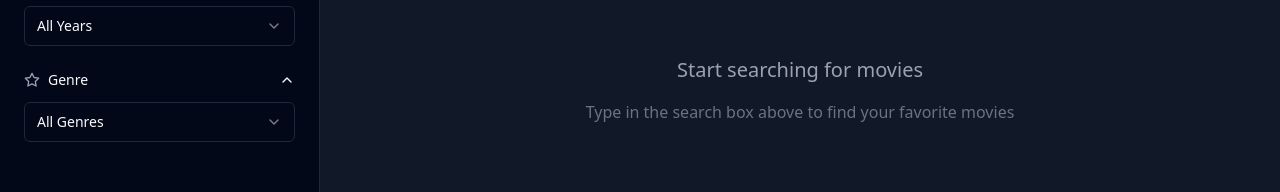
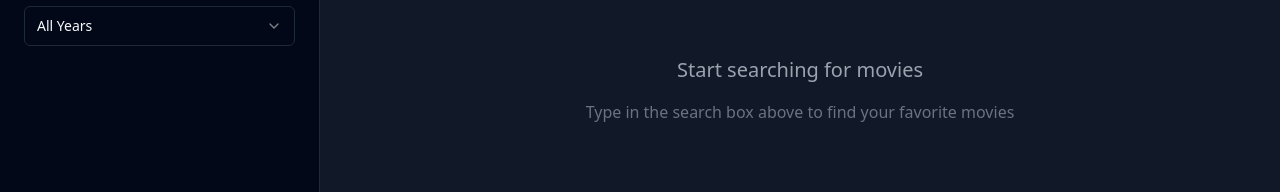
Before and after one commit to mahmoudbahaa755/nexus-task, a React (Vite) app: page / in a window 1280 px wide. Shown: the part 327-519 px from the top of the page. Built offline with nearby package versions, Linux system fonts and the light colour scheme.

Commit message:
removing un exist filter in api

```diff
--- a/src/components/filters/FilterSidebar.tsx
+++ b/src/components/filters/FilterSidebar.tsx
@@ -1,6 +1,6 @@
-import { Calendar, ChevronDown, Film, Filter, Star, X } from "lucide-react";
+import { Calendar, ChevronDown, Film, Filter, X } from "lucide-react";
 import React from "react";
-import { genres, movieTypes, years } from "../../constants/filter-options";
+import { movieTypes, years } from "../../constants/filter-options";
 import { cn } from "../../lib/utils";
 import { Badge } from "../ui/badge";
 import { Button } from "../ui/button";
@@ -23,7 +23,6 @@ interface FilterSidebarProps {
   filters: {
     type: string;
     year: string;
-    genre: string;
   };
   onFilterChange: (key: string, value: string) => void;
   onClearFilters: () => void;
@@ -38,9 +37,8 @@ const FilterSidebar: React.FC<FilterSidebarProps> = ({
 }) => {
   const [typeOpen, setTypeOpen] = React.useState(true);
   const [yearOpen, setYearOpen] = React.useState(true);
-  const [genreOpen, setGenreOpen] = React.useState(true);
 
-  const hasActiveFilters = filters.type || filters.year || filters.genre;
+  const hasActiveFilters = filters.type || filters.year;
 
   // Convert empty string filters to special "all" values for Select components
   const getSelectValue = (filterValue: string, allValue: string) => {
@@ -171,46 +169,6 @@ const FilterSidebar: React.FC<FilterSidebarProps> = ({
             </CollapsibleContent>
           </Collapsible>
 
-          {/* Genre Filter */}
-          <Collapsible open={genreOpen} onOpenChange={setGenreOpen}>
-            <CollapsibleTrigger asChild>
-              <Button
-                variant="ghost"
-                className="w-full justify-between p-0 h-auto mb-3"
-              >
-                <div className="flex items-center space-x-2">
-                  <Star className="h-4 w-4 text-muted-foreground" />
-                  <span className="font-medium">Genre</span>
-                </div>
-                <ChevronDown
-                  className={cn(
-                    "h-4 w-4 transition-transform",
-                    genreOpen && "rotate-180"
-                  )}
-                />
-              </Button>
-            </CollapsibleTrigger>
-            <CollapsibleContent className="space-y-2 mb-6">
-              <Select
-                value={getSelectValue(filters.genre, "_all_genres_")}
-                onValueChange={(value) =>
-                  onFilterChange("genre", value === "_all_genres_" ? "" : value)
-                }
-              >
-                <SelectTrigger>
-                  <SelectValue placeholder="Select genre" />
-                </SelectTrigger>
-                <SelectContent>
-                  {genres.map((genre) => (
-                    <SelectItem key={genre.value} value={genre.value}>
-                      {genre.label}
-                    </SelectItem>
-                  ))}
-                </SelectContent>
-              </Select>
-            </CollapsibleContent>
-          </Collapsible>
-
           {/* Active Filters */}
           {hasActiveFilters && (
             <div className="space-y-3">
@@ -253,24 +211,6 @@ const FilterSidebar: React.FC<FilterSidebarProps> = ({
                     </Badge>
                   </div>
                 )}
-                {filters.genre && (
-                  <div className="flex items-center justify-between">
-                    <Badge
-                      variant="secondary"
-                      className="flex items-center gap-2"
-                    >
-                      Genre: {filters.genre}
-                      <Button
-                        variant="ghost"
-                        size="icon"
-                        className="h-4 w-4 p-0 hover:bg-transparent"
-                        onClick={() => onFilterChange("genre", "")}
-                      >
-                        <X className="h-3 w-3" />
-                      </Button>
-                    </Badge>
-                  </div>
-                )}
               </div>
             </div>
           )}
```
